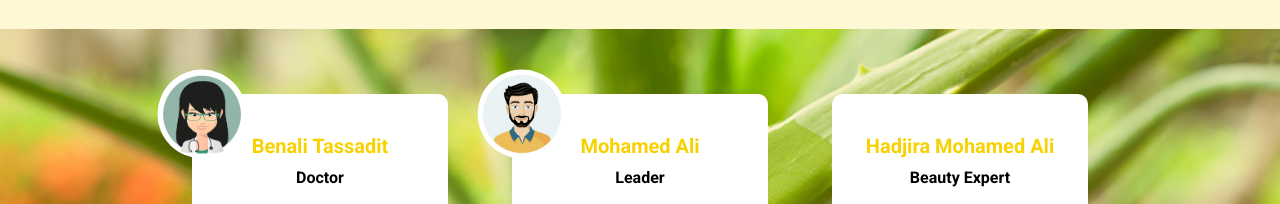
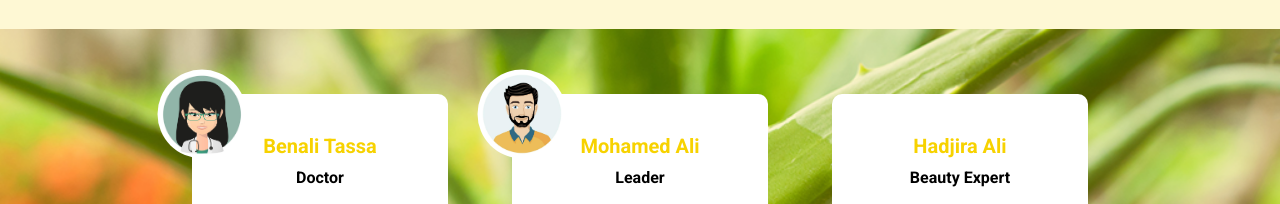
Before and after one commit to hadinfo22/Template1, a plain HTML site: page index.html in a window 1280 px wide. Shown: the part 5380-5584 px from the top of the page. Drawn offline with Linux system fonts and the light colour scheme.

Commit message:
create project

```diff
--- a/index.html
+++ b/index.html
@@ -328,7 +328,7 @@
                 <div class="point-content">
                     <div class="point-img point-img1">
                     </div><!--/point-img-->
-                        <h2 class="point-title">benali tassadit</h2>
+                        <h2 class="point-title">benali tassa</h2>
                         <span>doctor</span>
                         <p class="point-p">Food supplements are a healthy lifestyle. Food as organic as possible.</p>
                     </div><!--/point-content-->
@@ -342,7 +342,7 @@
                     <div class="point-content">
                         <div class="point-img point-img3">
                         </div><!--/point-img-->
-                        <h2 class="point-title">hadjira mohamed ali</h2>
+                        <h2 class="point-title">hadjira ali</h2>
                         <span>beauty expert</span>
                         <p class="point-p">Aloe vera face creams essential for daily use, healing, anti-bacterial. Deeply nourishes and enriches the skin. Will seduce you with the advantages and benefits of its natural components.</p>
                 </div><!--/point-content-->
```
